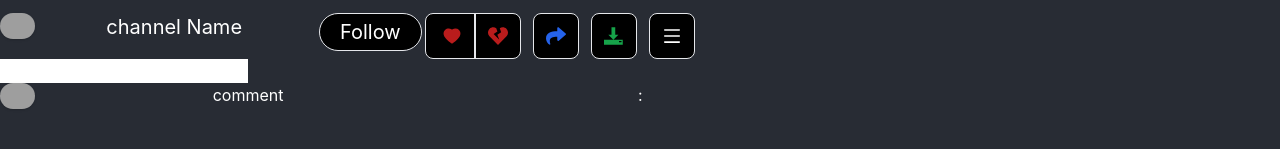
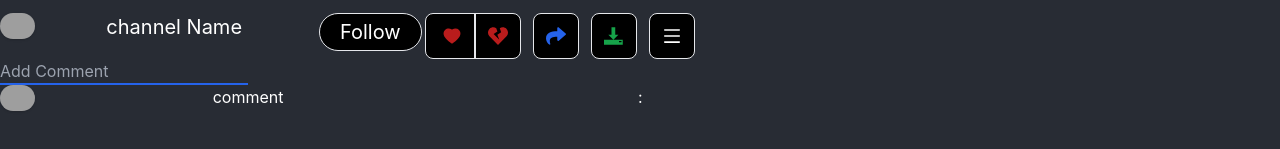
Before and after one commit to kedar-devs/Strummer, a React (Create React App) app in the folder client/: page /VideoPlayerPage in a window 1280 px wide. Shown: the part 160-309 px from the top of the page. Built offline with nearby package versions, Linux system fonts and the light colour scheme; grey boxes are pictures that could not be loaded.

Commit message:
Feat:Add css to the Add comment page with dynamic buttom

```diff
--- a/client/src/Components/VideoPlayer/AddComment.js
+++ b/client/src/Components/VideoPlayer/AddComment.js
@@ -1,9 +1,14 @@
-import React from 'react'
+import React,{useState} from 'react'
 
 function AddComment() {
+  const [addButton,setAddButton]=useState(false)
+
   return (
-    <div>
-        <input type='text' />
+    <div className='flex'>
+        <input type='text' className='outline-none bg-transparent border-b-2 border-blue-600' placeholder='Add Comment' onClick={()=>{setAddButton(!addButton)}}/>
+        {addButton?<>
+        <button>comment</button>
+        </>:<></>}
     </div>
   )
 }
```
